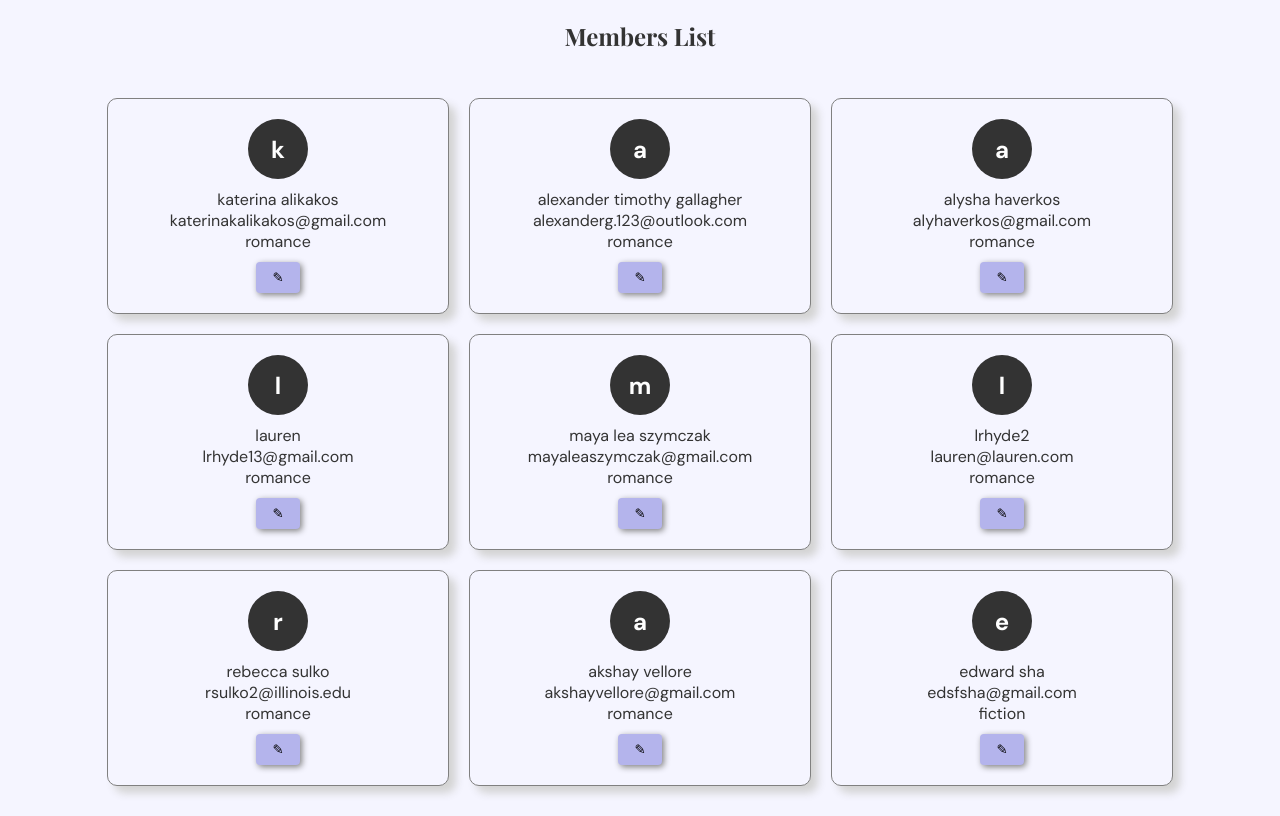
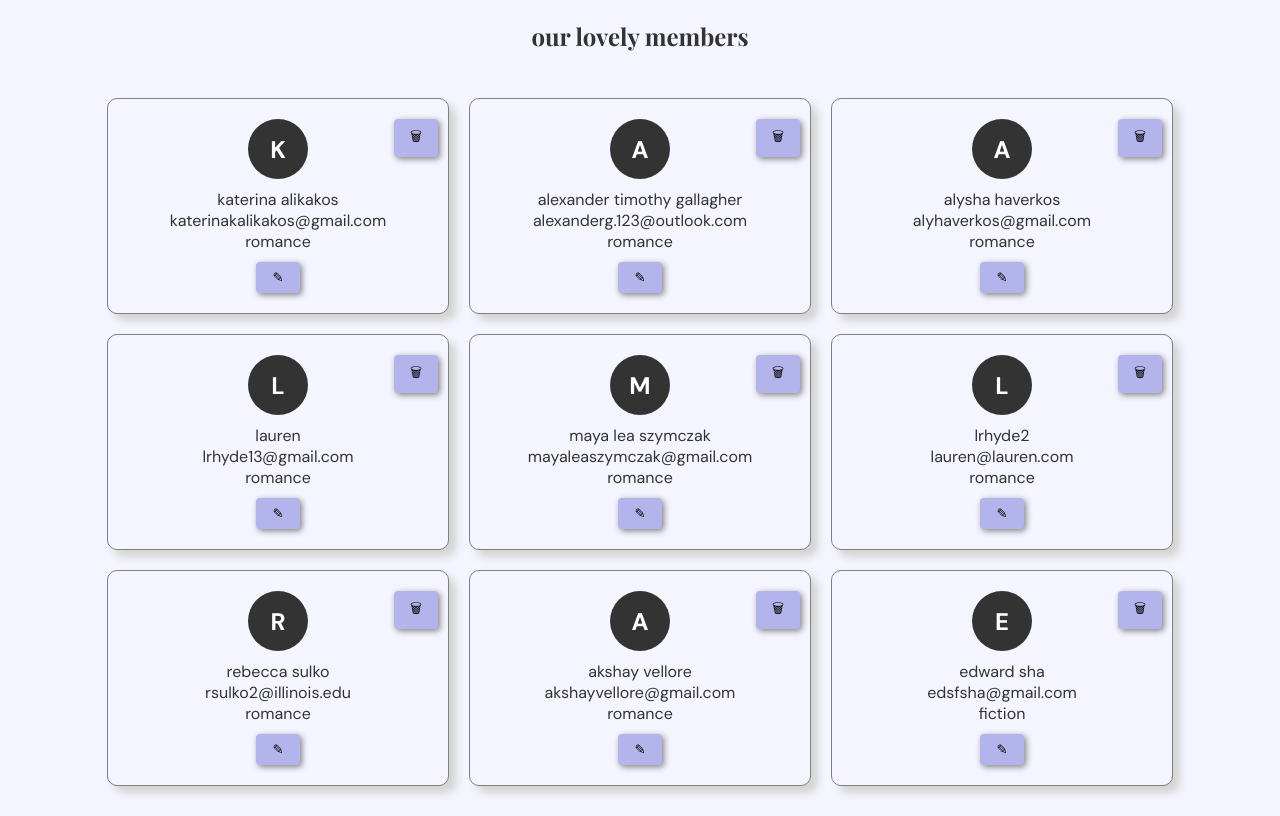
Before and after one commit to snehasund/library-management-system, a Django app: page /members/ in a window 1280 px wide. Shown: the part 180-996 px from the top of the page. Run offline with Django 5.2, Linux system fonts and the light colour scheme; data comes from the database, SQL or seed files in the repository; both versions use the stored data as it was after the commit; some web fonts are replaced.

Commit message:
added-delete-member

```diff
--- a/django_auth/django_project/urls.py
+++ b/django_auth/django_project/urls.py
@@ -34,4 +34,6 @@ urlpatterns = [
     path('library/', views.library_page, name='library_page'),
     path('edit-form/<int:book_id>/', views.edit_book, name='edit_book'),
     path('edit_member/<int:member_id>/', views.edit_member, name='edit_member'),
+    path('delete_member/<int:member_id>/', views.delete_member, name='delete_member'),
+
 ]
--- a/django_auth/django_project/views.py
+++ b/django_auth/django_project/views.py
@@ -8,6 +8,8 @@ from django_project.models import Borrow, Book, Member, Favorite
 from django_project.forms import BookForm, MemberForm
 
 from django.contrib.auth.decorators import user_passes_test
+from django.views.decorators.http import require_http_methods
+
 
 def user_is_admin(user):
     return user.is_superuser  # Assuming only superusers have admin privileges
@@ -111,3 +113,12 @@ def edit_member(request, member_id):
     else:
         member_form = MemberForm(instance=member)
     return render(request, 'library/edit_member.html', {'member_form': member_form})
+
+@require_http_methods(["DELETE"])
+def delete_member(request, member_id):
+    try:
+        member = Member.objects.get(id=member_id)
+        member.delete()
+        return JsonResponse({'status': 'success'}, status=200)
+    except Member.DoesNotExist:
+        return JsonResponse({'status': 'error', 'message': 'Member not found'}, status=404)
--- a/django_auth/templates/library/members_list.html
+++ b/django_auth/templates/library/members_list.html
@@ -69,6 +69,7 @@
             flex-direction: column;
             align-items: center;
             text-align: center;
+            position: relative; /* Added for positioning delete button */
         }
 
         .profile-picture {
@@ -99,6 +100,14 @@
         .card button:hover {
             background-color: rgb(207, 207, 241);
         }
+
+        .delete-button {
+            position: absolute; /* Positioning delete button */
+            top: 10px;
+            right: 10px;
+            background-color: red;
+            color: white;
+        }
     </style>
 </head>
 <body>
@@ -109,12 +118,12 @@
             <h3 id="heading">invite only</h3>
         </div>
     </header>
-    <h1>Members List</h1>
+    <h1>our lovely members</h1>
     <div class="card-container">
         {% for member in members %}
             <div class="card">
                 <div class="profile-picture">
-                    {{ member.name|slice:":1" }}
+                    <p style="text-transform: uppercase;">{{ member.name|slice:":1" }}</p>
                 </div>
                 {{ member.name }}
                 <br>
@@ -122,6 +131,7 @@
                 <br>
                 {{ member.favorite_genre }}
                 <button class="edit-button" onclick="redirectToEditMember('{{ member.id }}')">✎</button>
+                <button class="delete-button" onclick="deleteMember('{{ member.id }}')">🗑</button>
             </div>
         {% endfor %}
     </div>
@@ -130,6 +140,28 @@
         function redirectToEditMember(memberId) {
             window.location.href = "/edit_member/" + memberId;
         }
+
+        function deleteMember(memberId) {
+            if (confirm('Are you sure you want to delete this member?')) {
+                fetch('/delete_member/' + memberId, {
+                    method: 'DELETE',
+                    headers: {
+                        'Content-Type': 'application/json',
+                        'X-CSRFToken': '{{ csrf_token }}'
+                    },
+                })
+                .then(response => {
+                    if (response.ok) {
+                        location.reload();
+                    } else {
+                        alert('Failed to delete member.');
+                    }
+                })
+                .catch(error => {
+                    console.error('Error:', error);
+                });
+            }
+        }
     </script>
 </body>
 </html>
```
Also changed, not shown: django_auth/db.sqlite3.
